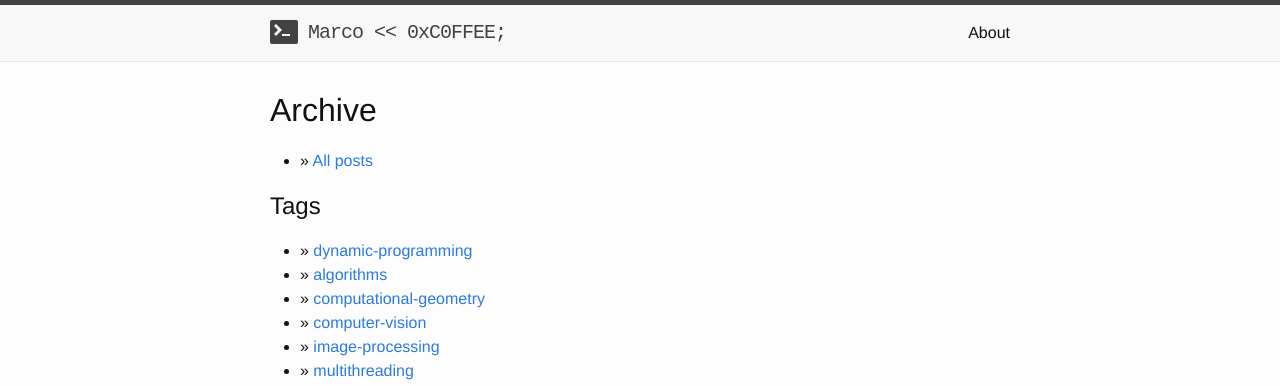
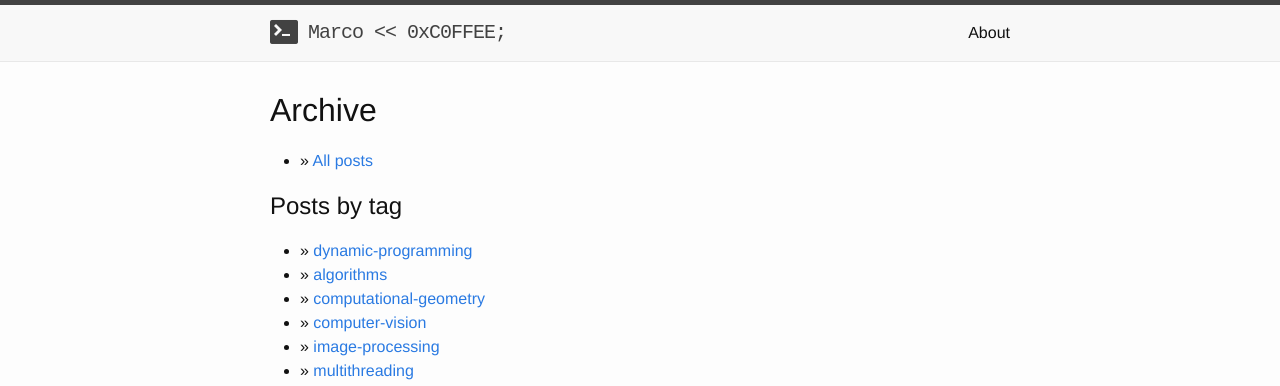
Before and after one commit to marcodiiga/marcodiiga.github.io, a Jekyll site: the page built from archive/index.md, in a window 1280 px wide and 988 px high. Shown: the top 386 px of the window. Built offline with Jekyll 4.4.1, drawn with Linux system fonts in a browser that asks for light colours.

Commit message:
Changed label

```diff
--- a/_includes/archive_index.html
+++ b/_includes/archive_index.html
@@ -2,7 +2,7 @@
 	<li>&raquo; <a href="{{ BASE_PATH }}/all">All posts</a></li>
 </ul>
 
-<h2 class="tags">Tags</h2>
+<h2 class="tags">Posts by tag</h2>
 <ul class="all-tags">
 	{% for tag in site.tags %}
 		<li>&raquo; <a href="{{ tag[0] | downcase | replace: ' ', '-' | prepend:'/tags/' | prepend: site.baseurl }}">{{ tag[0] }}</a></li>
```
